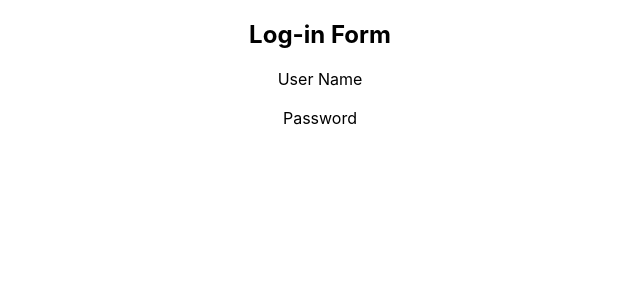
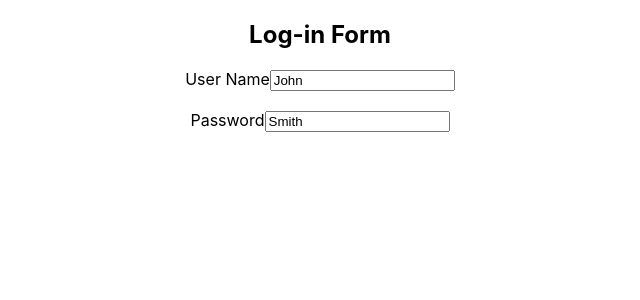
Before and after one commit to charlyee/react-assignment, a React (Create React App) app: page / in a window 1280 px wide. Shown: the top 300 px of the page, without its empty margins (320-960 px from the left). Built offline with nearby package versions, Linux system fonts and the light colour scheme.

Commit message:
updated login but setup not quite done

```diff
--- a/src/components/Person.tsx
+++ b/src/components/Person.tsx
@@ -27,8 +27,10 @@ export default class Person extends React.Component<IPersonProps, IPersonState>
                 <form>
                     <h2>Log-in Form</h2>
                     <label htmlFor="user-name">User Name</label>
+                    <input type="text" name="user-name" value={this.state.userName} />
                     <h3> </h3>
                     <label htmlFor="user-password">Password</label>
+                    <input type="text" name="user-password" value={this.state.userPassword} />
                 </form>
             </div>
         )
```
